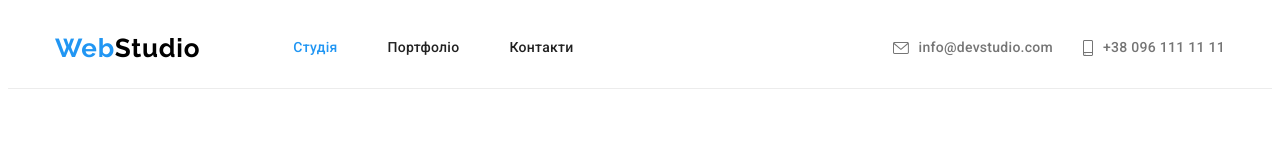
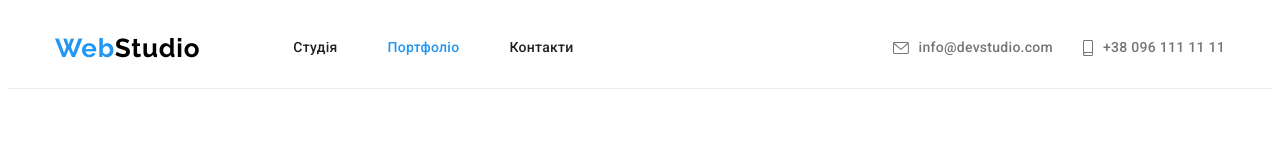
Before and after one commit to MykolaKlepak/goit-markup-hw-04, a plain HTML site: page portfolio.html in a window 1280 px wide. Shown: the top 160 px of the page. Drawn offline with Linux system fonts and the light colour scheme.

Commit message:
fix home work

```diff
--- a/portfolio.html
+++ b/portfolio.html
@@ -24,8 +24,8 @@
         </a>
         <nav class="nav-header">
           <ul class="list-nav">
-            <li class="item-nav"><a class="link-nav activ" href="./index.html"> Студія</a></li>
-            <li class="item-nav"><a class="link-nav" href="./portfolio.html">Портфоліо</a></li>
+            <li class="item-nav"><a class="link-nav" href="./index.html"> Студія</a></li>
+            <li class="item-nav"><a class="link-nav activ" href="./portfolio.html">Портфоліо</a></li>
             <li class="item-nav"><a class="link-nav" href="#">Контакти</a></li>
           </ul>
         </nav>
```
